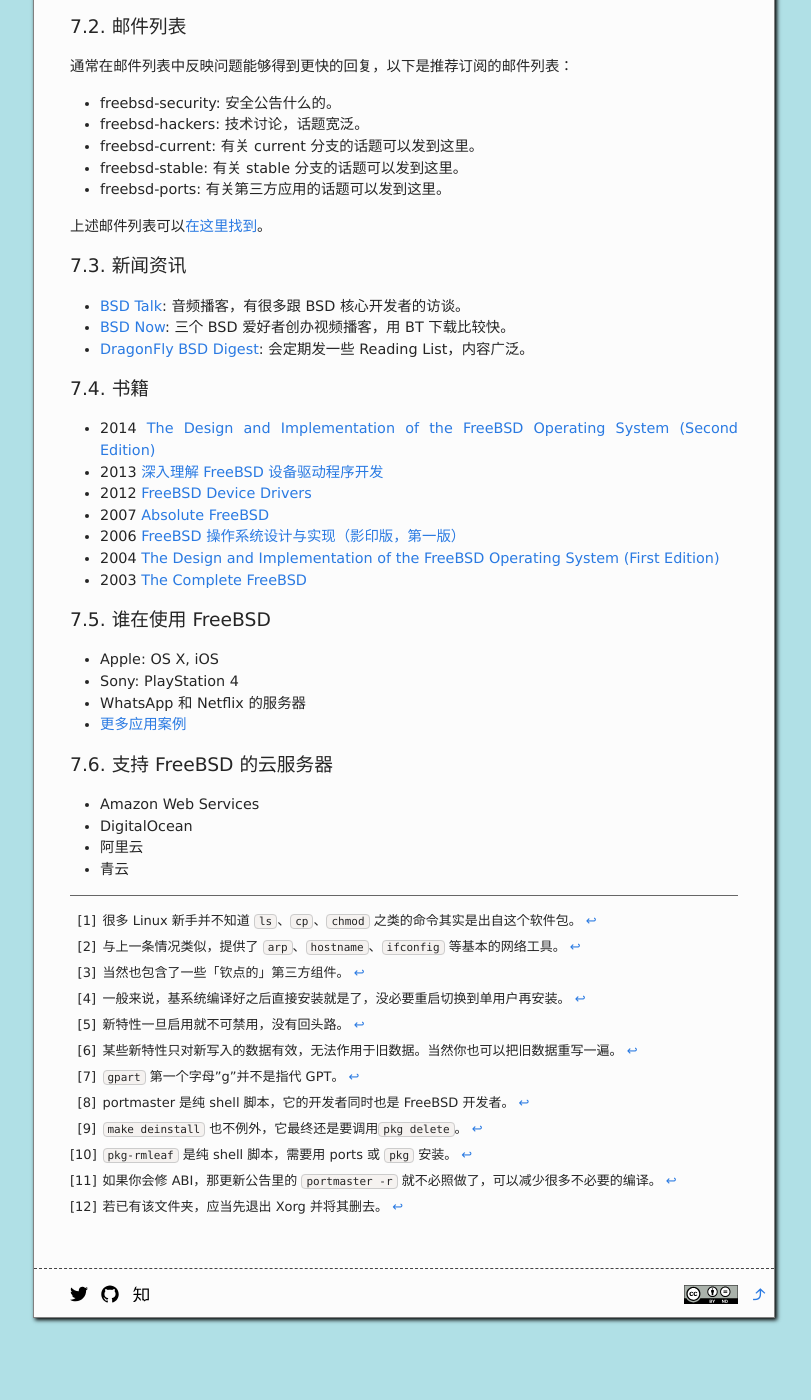
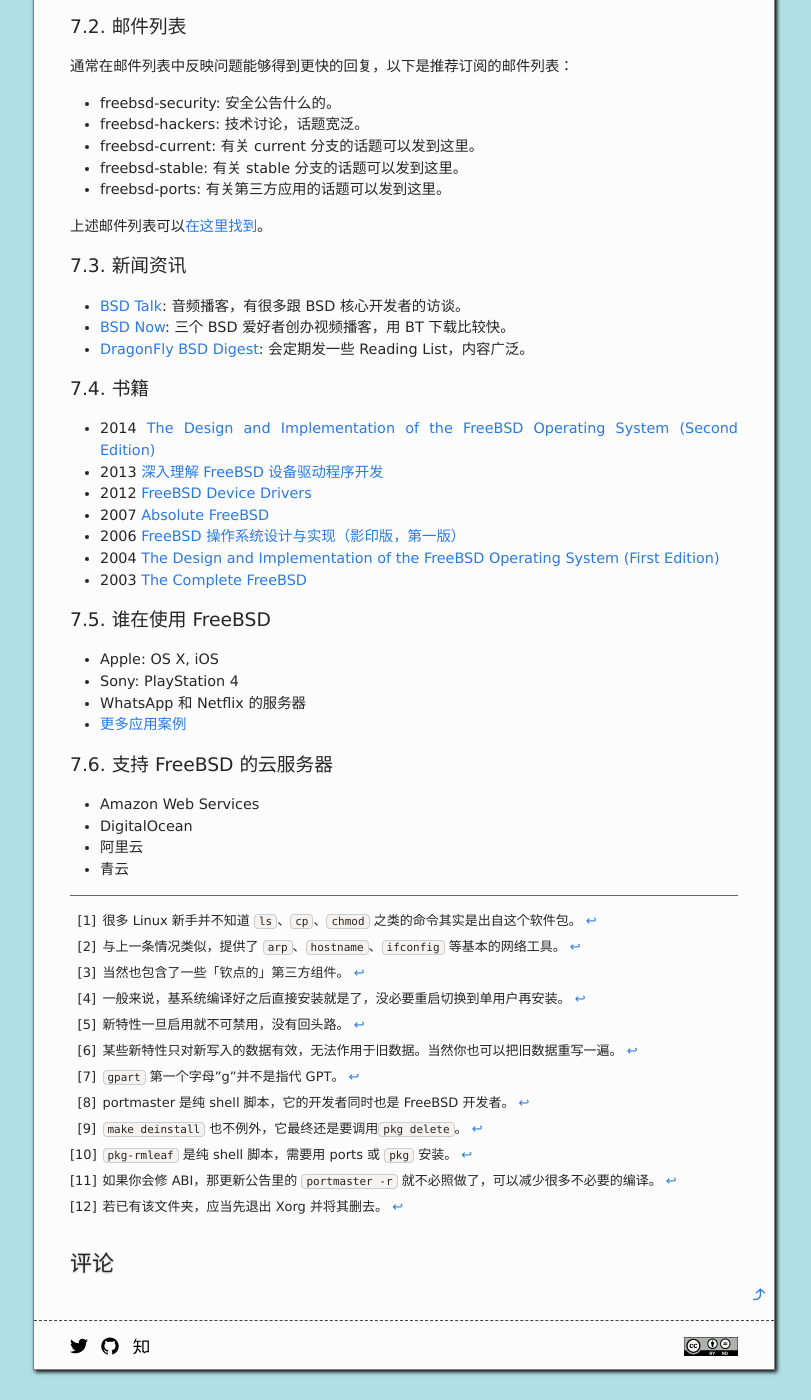
Before and after one commit to bsdelf/bsdelf.github.io, a Jekyll site: the page built from _posts/2015-07-12-freebsd-brief-user-guide.md, in a window 1280 px wide and 1400 px high, scrolled down 8871 px. Shown: the whole window, without its empty margins (236-1047 px from the left). Built offline with Jekyll 4.4.1, drawn with Linux system fonts in a browser that asks for light colours; nearby versions of some CDN libraries; comment, search, counter and statistics services are not loaded; before the commit the page ends 10219 px from its top, so only the background shows below that.

Commit message:
+ disqus

```diff
--- /dev/null
+++ b/_includes/disqus.html
@@ -0,0 +1,13 @@
+<div class="mydis">
+    <h1 class="post-title">评论</h1>
+    <div id="disqus_thread"></div>
+</div>
+<script type="text/javascript">
+    var disqus_shortname = '0x02';
+    (function() {
+        var dsq = document.createElement('script'); dsq.type = 'text/javascript'; dsq.async = true;
+        dsq.src = '//' + disqus_shortname + '.disqus.com/embed.js';
+        (document.getElementsByTagName('head')[0] || document.getElementsByTagName('body')[0]).appendChild(dsq);
+    })();
+</script>
+<noscript>Please enable JavaScript to view the comments.</noscript>
--- a/_layouts/post.html
+++ b/_layouts/post.html
@@ -14,4 +14,5 @@
 
     <script type="text/javascript" src="/js/auto_counter.js"></script>
 
+    {% include disqus.html %}
 </div>
--- a/_sass/_layout.scss
+++ b/_sass/_layout.scss
@@ -141,6 +141,7 @@
 .post-title {
     font-size: $large-font-size;
     line-height: 1;
+    text-shadow: 0px 1px 2px #bbb;
 }
 
 .post-content {
@@ -212,3 +213,38 @@
         margin-bottom: 0.5em;
     }
 }
+
+.mydis {
+    margin-top: $spacing-unit;
+}
+
+/*
+#disqus_thread {
+    position: relative;
+    padding: 1em 1em;
+}
+
+#disqus_thread:before, #disqus_thread:after{
+    content: '';
+    display: block;
+    height: 0.8em;
+    width: 100%;
+    border: 1px solid #666;
+    position: absolute;
+    left: -1px;
+}
+
+#disqus_thread:after {
+    top: 0;
+    border-bottom: 0;
+    border-top-left-radius: 0.8em;
+    border-top-right-radius: 0.8em;
+}
+
+#disqus_thread:before {
+    bottom: 0;
+    border-top: 0;
+    border-bottom-left-radius: 0.8em;
+    border-bottom-right-radius: 0.8em;
+}
+*/
```
